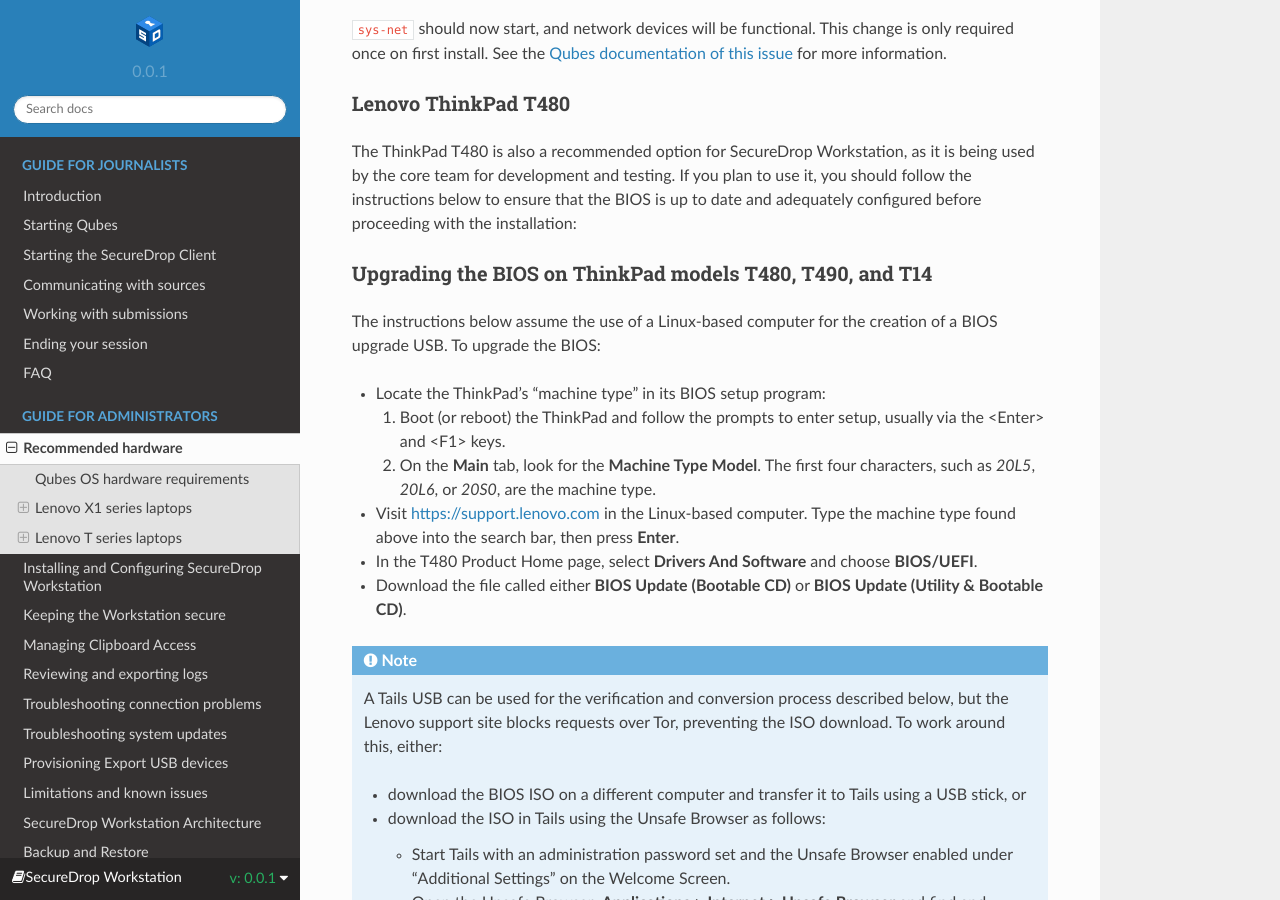
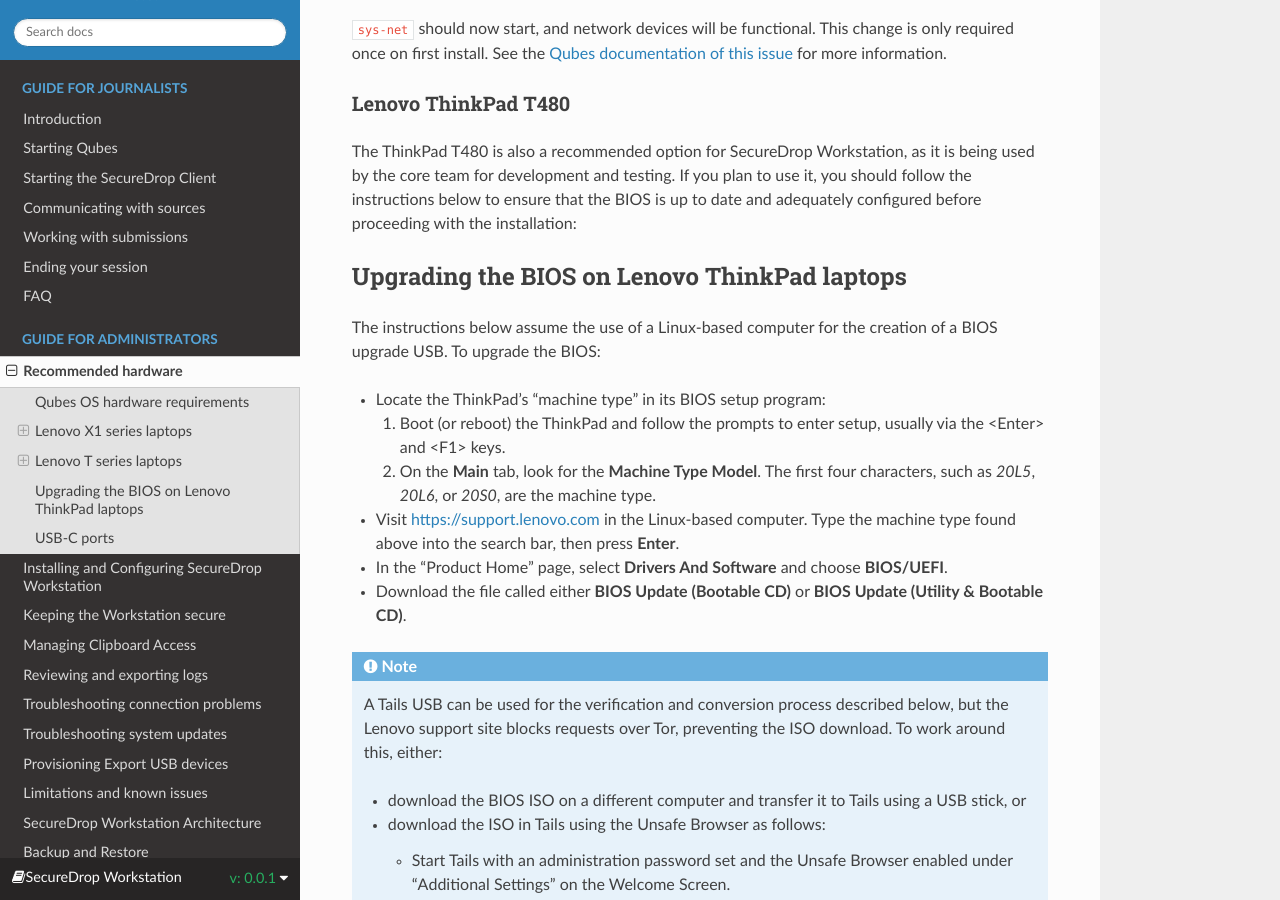
Before and after one commit to freedomofpress/securedrop-workstation-docs, a Sphinx documentation site: the page built from docs/admin/hardware.rst, in a window 1280 px wide and 900 px high, scrolled down 2885 px. Built offline with Sphinx 7.4.7 and the Read the Docs theme 2.0.0, drawn with Linux system fonts in a browser that asks for light colours.

Commit message:
promote sections no longer specific to the ThinkPad T series

```diff
--- a/docs/admin/hardware.rst
+++ b/docs/admin/hardware.rst
@@ -115,8 +115,8 @@
 
 .. _thinkpad_bios:
 
-Upgrading the BIOS on ThinkPad models T480, T490, and T14
-~~~~~~~~~~~~~~~~~~~~~~~~~~~~~~~~~~~~~~~~~~~~~~~~~~~~~~~~~
+Upgrading the BIOS on Lenovo ThinkPad laptops
+---------------------------------------------
 
 The instructions below assume the use of a Linux-based computer for the creation of a BIOS upgrade USB. To upgrade the BIOS:
 
@@ -126,7 +126,7 @@
   #. On the **Main** tab, look for the **Machine Type Model**.  The first four characters, such as `20L5`, `20L6`, or `20S0`, are the machine type.
 
 - Visit `<https://support.lenovo.com>`_ in the Linux-based computer. Type the machine type found above into the search bar, then press **Enter**.
-- In the T480 Product Home page, select **Drivers And Software** and choose **BIOS/UEFI**.
+- In the "Product Home" page, select **Drivers And Software** and choose **BIOS/UEFI**.
 - Download the file called either **BIOS Update (Bootable CD)** or **BIOS Update (Utility & Bootable CD)**.
 
 .. note::
@@ -198,7 +198,7 @@
 - Follow the on-screen instructions to update the BIOS, including any mandatory reboots. Note that the instructions may refer to an update CD instead of your update USB.
 
 USB-C ports
-~~~~~~~~~~~
+-----------
 If you intend to use USB-C ports, please note that our recommended BIOS settings will disable dual USB-C/Thunderbolt ports (recognizable by the Thunderbolt logo next to the port). The T480, for example, includes two USB-C ports, `specified <https://psref.lenovo.com/syspool/Sys/PDF/ThinkPad/ThinkPad_T480/ThinkPad_T480_Spec.PDF>`__ as follows:
 
 - 1 x USB 3.1 Gen 1 Type-C (Power Delivery, DisplayPort, Data transfer)
```
